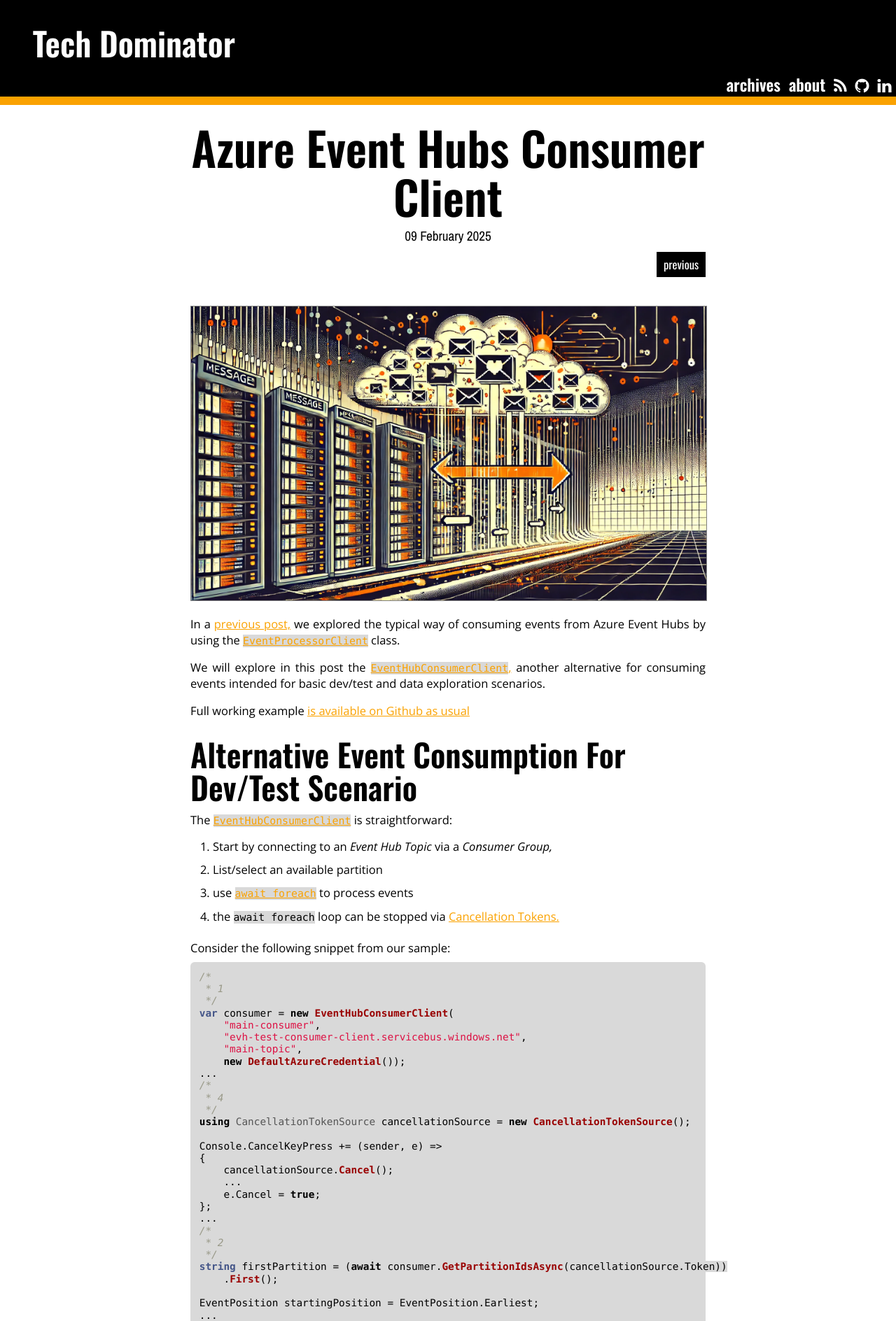
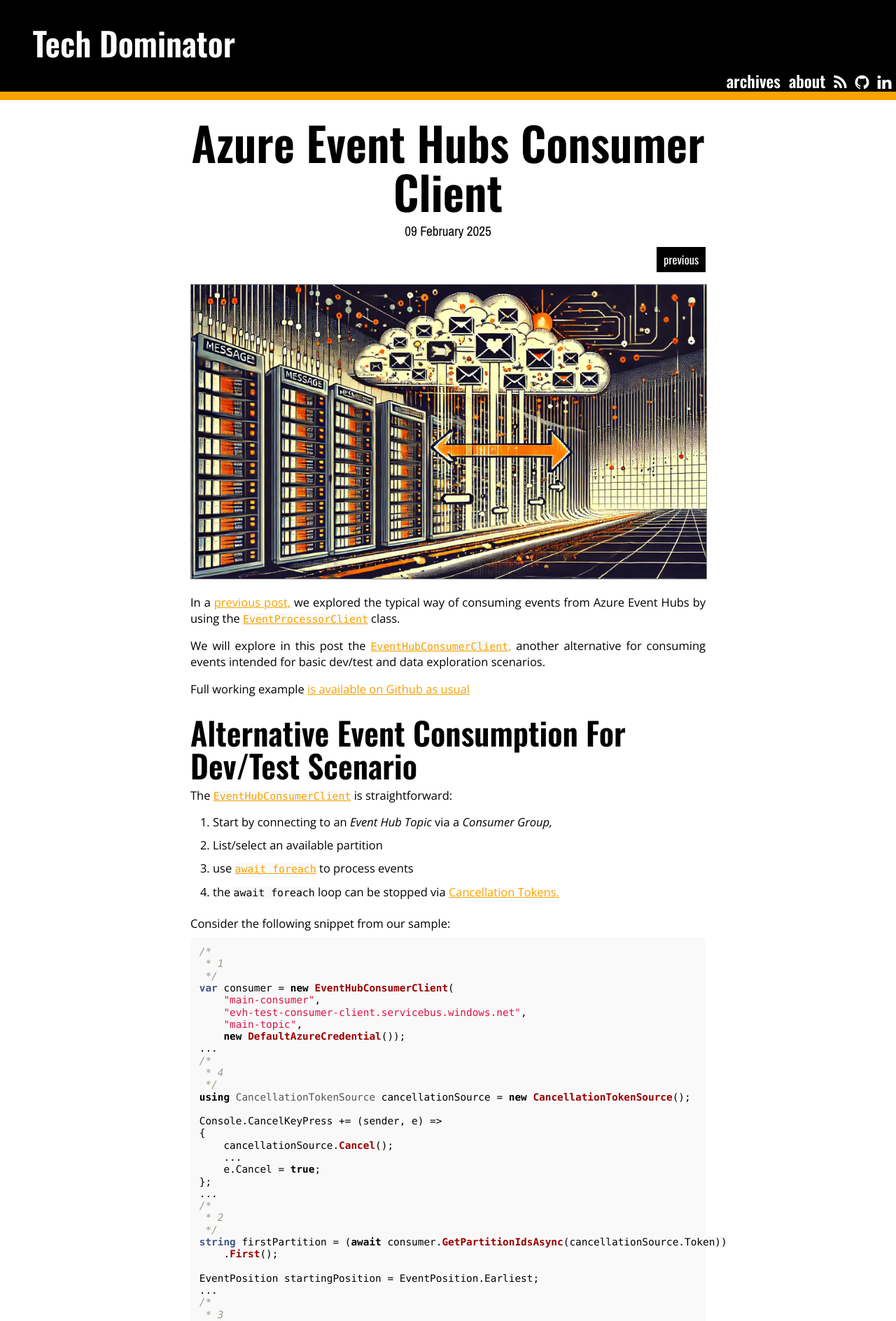
Before and after one commit to MissaouiChedy/MissaouiChedy.github.io, a Jekyll site: the page built from index.html, in a window 1280 px wide. Shown: the top 1888 px of the page at 70% size. Built offline with Jekyll 4.4.1, drawn with Linux system fonts in a browser that asks for light colours; nearby versions of some CDN libraries; comment, search, counter and statistics services are not loaded.

Commit message:
Adjustments

```diff
--- a/css/main.scss
+++ b/css/main.scss
@@ -10,7 +10,7 @@ $header-font: "Oswald", "Helvetica", "Sans Serif";
 $code-font: "consolas", "Inconsolata", "monospace", "Sans Serif";
 $time-fonts: "Archivo Narrow", "Oswald", "Helvetica", "Sans Serif";
 $my-orange: #FAA200;
-$code-background-color: #D9D9D9;
+$code-background-color: #f9f9f9;
 @mixin on-mobile() {
 	@media screen and (min-width: 320px) and (max-width: 480px) {
 		@content;
@@ -22,7 +22,7 @@ $code-background-color: #D9D9D9;
 %title {
 	padding-top: 0.4em;
 	padding-bottom: 0em;
-	margin-bottom: 0.1em;
+	margin-bottom: 0em;
 	font-family: $title-fonts;
 	line-height: 1.05;
 	font-weight: 600;
@@ -108,7 +108,7 @@ article.post
 	header
 	{
 		text-align: center;
-		margin-bottom: 2em;
+		margin-bottom: 0.5em;
 		a {
 			color: black;
 		}
```
